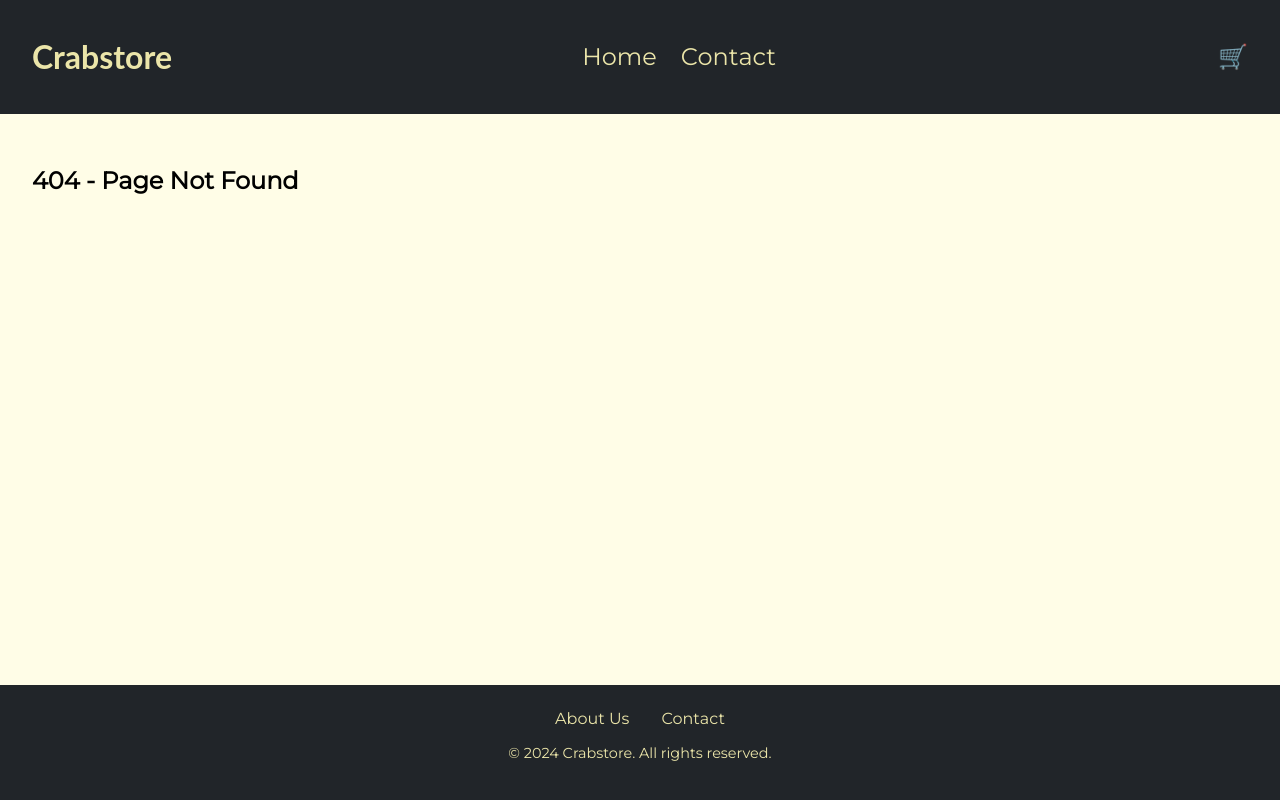
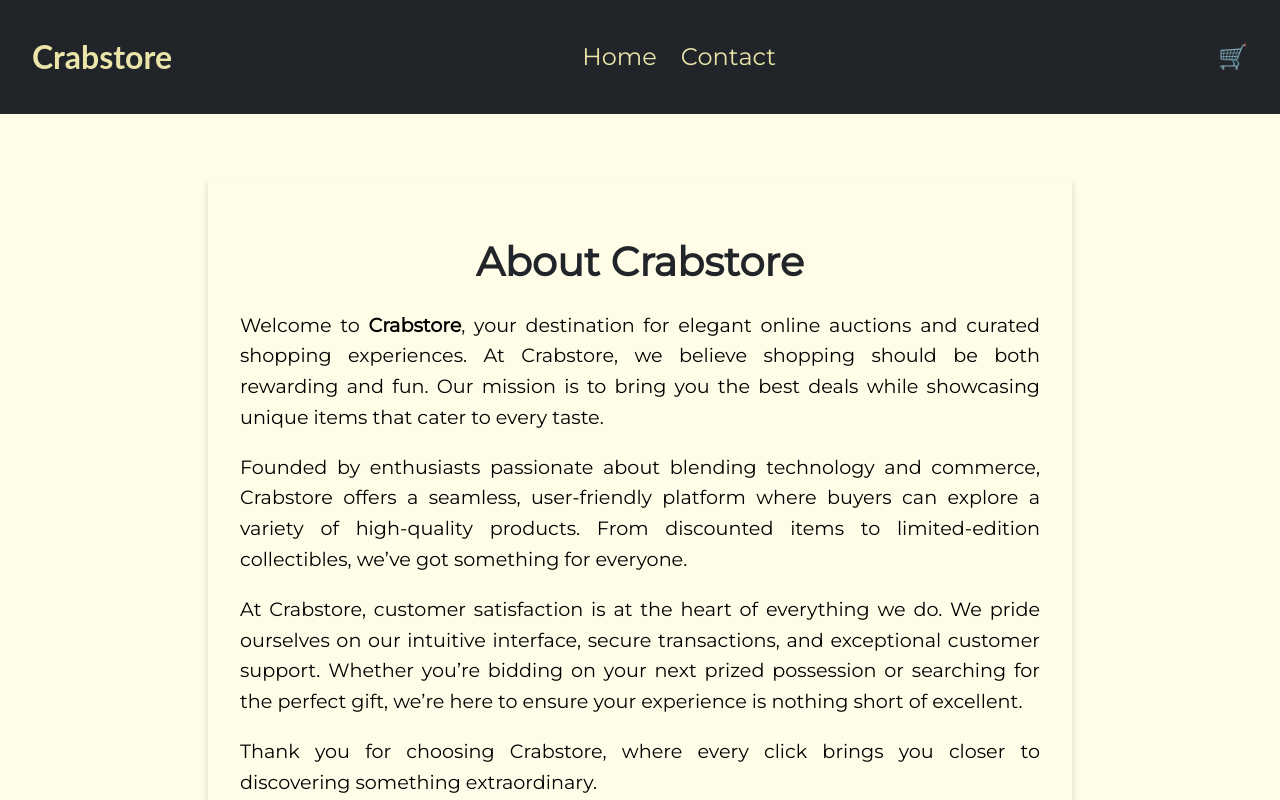
Before and after one commit to ykjellin/js-frameworks-ca, a React (Create React App) app: page /about-us in a window 1280 px wide. Before the commit this address had no page. Shown: the top 800 px of the page. Built offline with nearby package versions, Linux system fonts and the light colour scheme; a web font is replaced by a local one.

Commit message:
added an about us page with navigation to it.
navigation in footer was previously leading to the 404 page from router so i added the about us page so there is something there if clicked.

```diff
--- a/src/App.tsx
+++ b/src/App.tsx
@@ -6,6 +6,7 @@ import ProductPage from "./pages/ProductPage";
 import CheckoutPage from "./pages/CheckoutPage";
 import CheckoutSuccessPage from "./pages/CheckoutSuccessPage";
 import ContactPage from "./pages/ContactPage";
+import AboutUs from "./pages/AboutUsPage";
 import { CartProvider } from "./context/CartContext";
 import { ThemeProvider } from "styled-components";
 import { theme } from "./theme/theme";
@@ -60,6 +61,14 @@ const App: React.FC = () => {
                 }
               />
               <Route
+                path="/about-us"
+                element={
+                  <Layout>
+                    <AboutUs />
+                  </Layout>
+                }
+              />
+              <Route
                 path="*"
                 element={
                   <Layout>
--- a/src/components/Footer.tsx
+++ b/src/components/Footer.tsx
@@ -42,7 +42,7 @@ const Footer: React.FC = () => {
   return (
     <FooterContainer>
       <FooterLinks>
-        <StyledLink to="/about">About Us</StyledLink>
+        <StyledLink to="/about-us">About Us</StyledLink>
         <StyledLink to="/contact">Contact</StyledLink>
       </FooterLinks>
       <Copyright>
--- /dev/null
+++ b/src/pages/AboutUsPage.tsx
@@ -0,0 +1,65 @@
+import React from "react";
+import styled from "styled-components";
+
+const AboutContainer = styled.div`
+  max-width: 800px;
+  margin: 2rem auto;
+  padding: 2rem;
+  background-color: ${({ theme }) => theme.colors.background};
+  border-radius: ${({ theme }) => theme.borderRadius};
+  box-shadow: ${({ theme }) => theme.shadows.card};
+  color: ${({ theme }) => theme.colors.text};
+`;
+
+const Title = styled.h1`
+  font-size: 2.5rem;
+  margin-bottom: 1.5rem;
+  color: ${({ theme }) => theme.colors.primary};
+  text-align: center;
+`;
+
+const Content = styled.p`
+  font-size: 1.2rem;
+  line-height: 1.6;
+  margin-bottom: 1rem;
+  text-align: justify;
+`;
+
+const Highlight = styled.span`
+  font-weight: bold;
+  color: ${({ theme }) => theme.colors.text};
+`;
+
+const AboutUs: React.FC = () => {
+  return (
+    <AboutContainer>
+      <Title>About Crabstore</Title>
+      <Content>
+        Welcome to <Highlight>Crabstore</Highlight>, your destination for
+        elegant online auctions and curated shopping experiences. At Crabstore,
+        we believe shopping should be both rewarding and fun. Our mission is to
+        bring you the best deals while showcasing unique items that cater to
+        every taste.
+      </Content>
+      <Content>
+        Founded by enthusiasts passionate about blending technology and
+        commerce, Crabstore offers a seamless, user-friendly platform where
+        buyers can explore a variety of high-quality products. From discounted
+        items to limited-edition collectibles, we’ve got something for everyone.
+      </Content>
+      <Content>
+        At Crabstore, customer satisfaction is at the heart of everything we do.
+        We pride ourselves on our intuitive interface, secure transactions, and
+        exceptional customer support. Whether you’re bidding on your next prized
+        possession or searching for the perfect gift, we’re here to ensure your
+        experience is nothing short of excellent.
+      </Content>
+      <Content>
+        Thank you for choosing Crabstore, where every click brings you closer to
+        discovering something extraordinary.
+      </Content>
+    </AboutContainer>
+  );
+};
+
+export default AboutUs;
```
